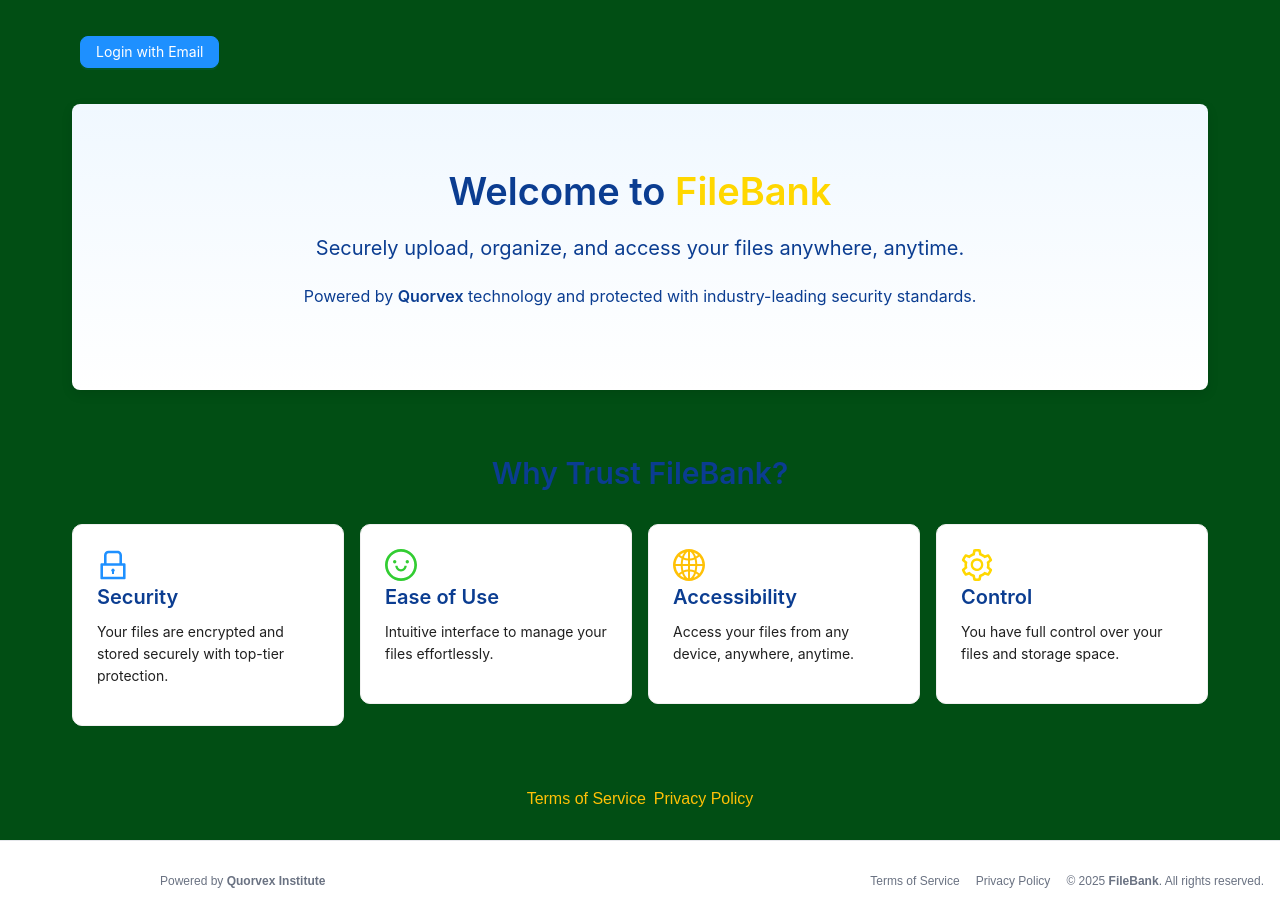
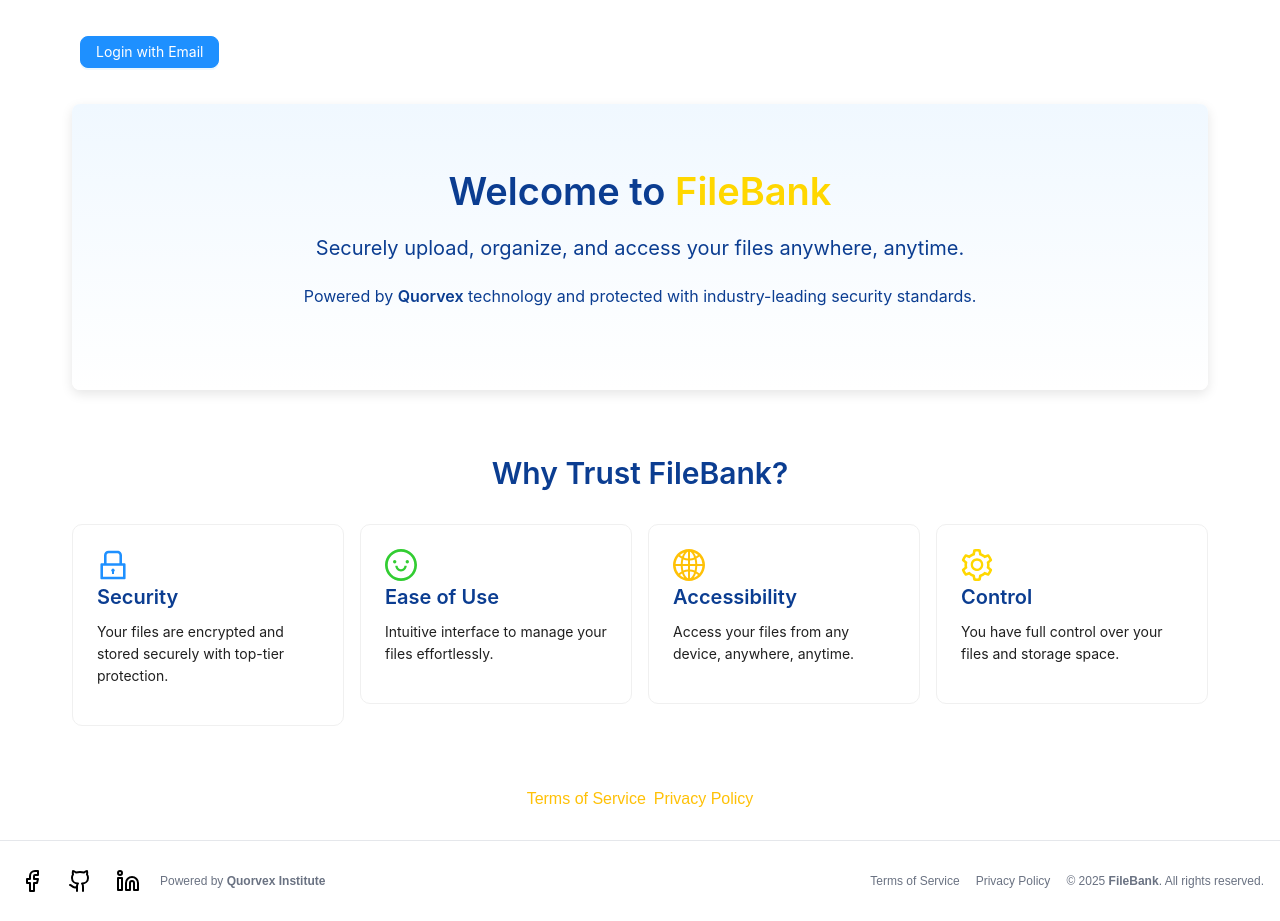
Before and after one commit to Ymffuture/Filebank, a React (Vite) app in the folder filebank-frontend/: page / in a window 1280 px wide. Built offline with nearby package versions, Linux system fonts and the light colour scheme.

Commit message:
Update index.css

```diff
--- a/filebank-frontend/src/index.css
+++ b/filebank-frontend/src/index.css
@@ -16,8 +16,6 @@ body {
   user-select: none;
   -webkit-user-select: none;
   -ms-user-select: none;
-    color:white ;
-    background:#014e14 !important;
 }
 .fade-in {
   animation: fadeFlash 0.6s ease-in-out;
```
